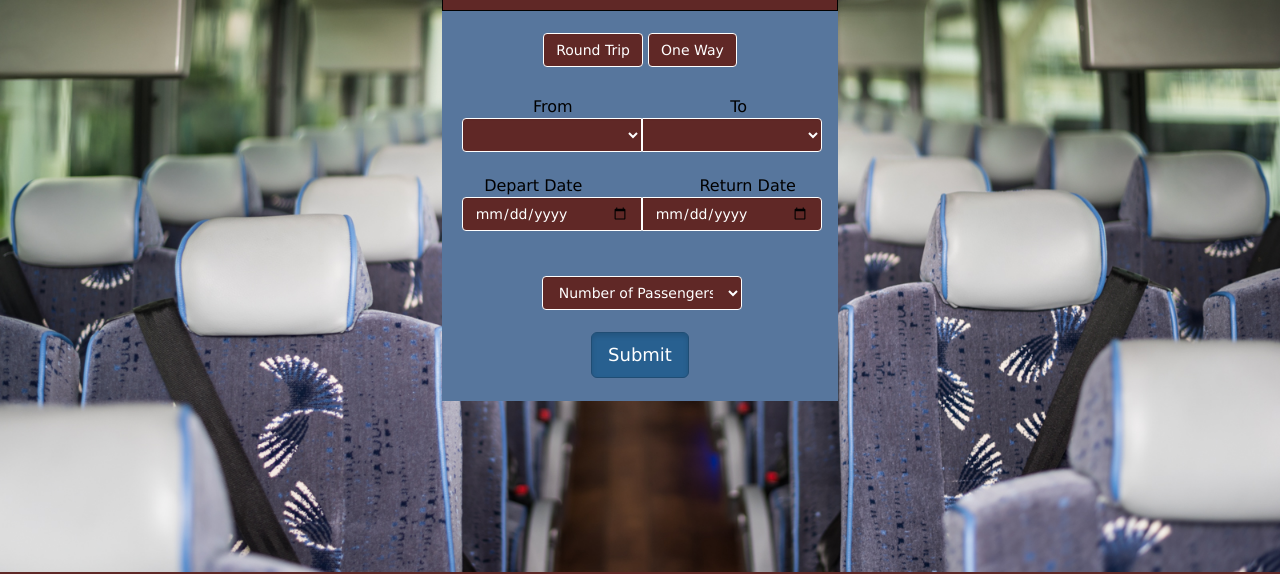
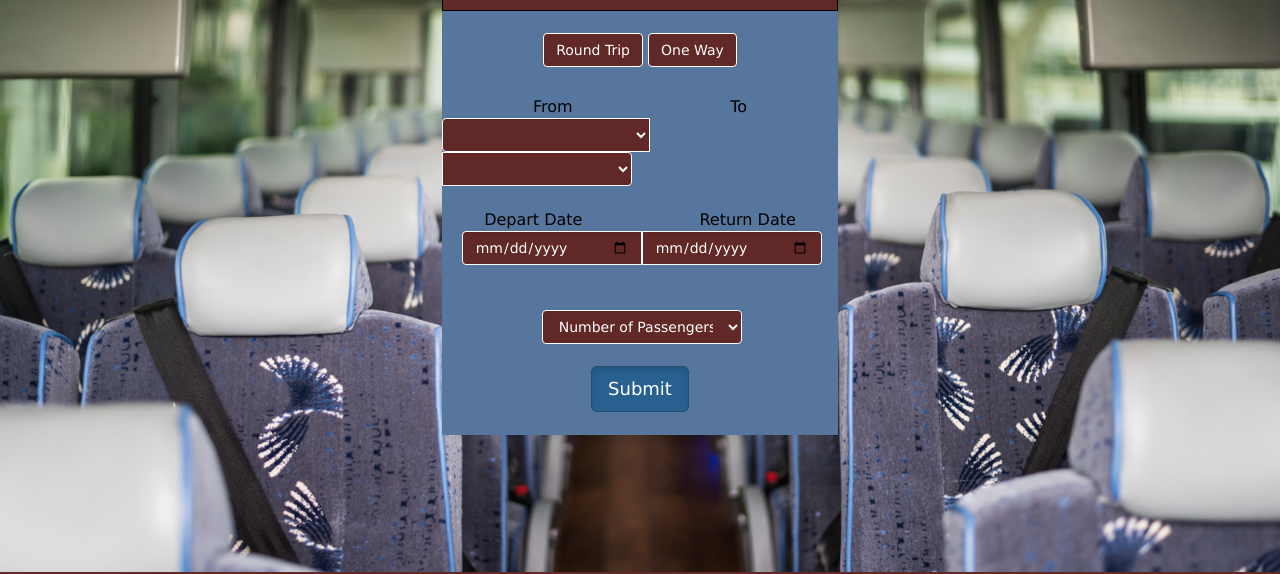
Before and after one commit to bbennett36/firstclass, a plain HTML site: page bookatrip.html in a window 1280 px wide. Shown: the part 248-822 px from the top of the page. Drawn offline with nearby package versions, Linux system fonts and the light colour scheme.

Commit message:
fixed from form size

```diff
--- a/bookatrip.html
+++ b/bookatrip.html
@@ -70,13 +70,13 @@
             <br/>
             From&nbsp;&nbsp;&nbsp;&nbsp;&nbsp;&nbsp;&nbsp;&nbsp;&nbsp;&nbsp;&nbsp;&nbsp;&nbsp;&nbsp;&nbsp;&nbsp;&nbsp;&nbsp;&nbsp;&nbsp;&nbsp;&nbsp;&nbsp;&nbsp;&nbsp;&nbsp;&nbsp;&nbsp;&nbsp;&nbsp;&nbsp;To
             <br/>
-            <div class="input-group" style="margin-left: 20px;">
+            <div class="input-group">
 
-                <select class="form-control" style="width: 180px" id="select1">
+                <select class="form-control" style="width: 208px" id="select1">
                     <option></option>
                 </select>
 
-                <select class="form-control" style="width: 180px" id="select2">
+                <select class="form-control" style="width: 190px" id="select2">
                     <option></option>
                 </select>
             </div>
```
